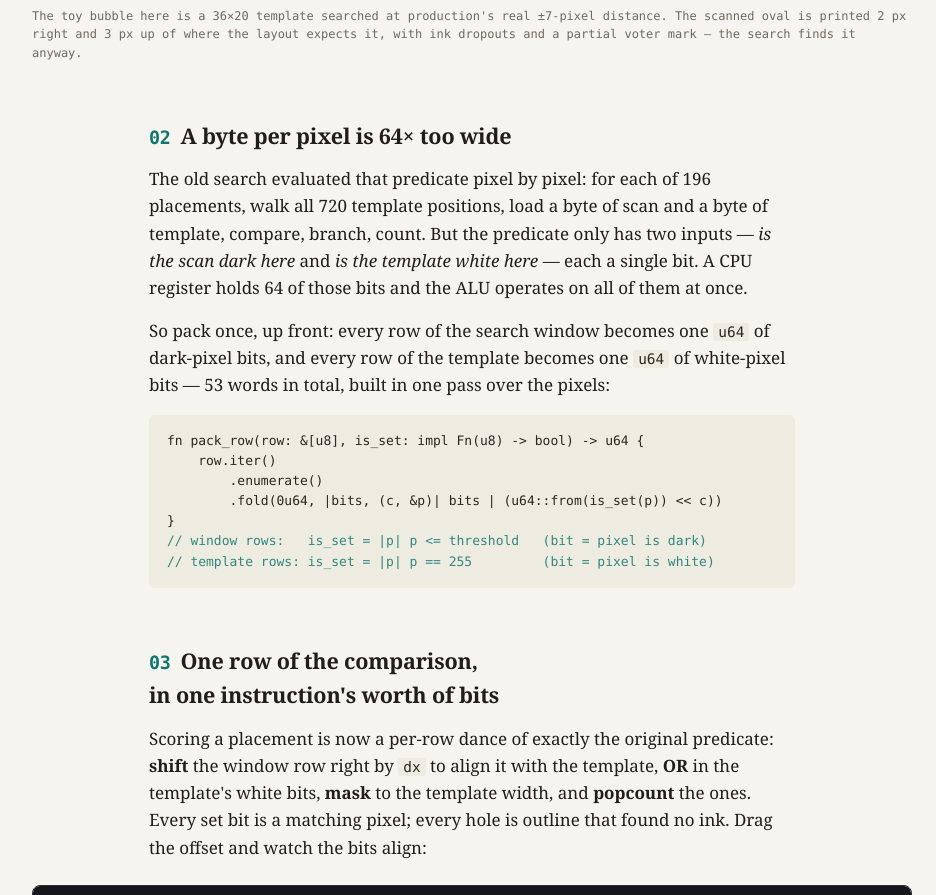
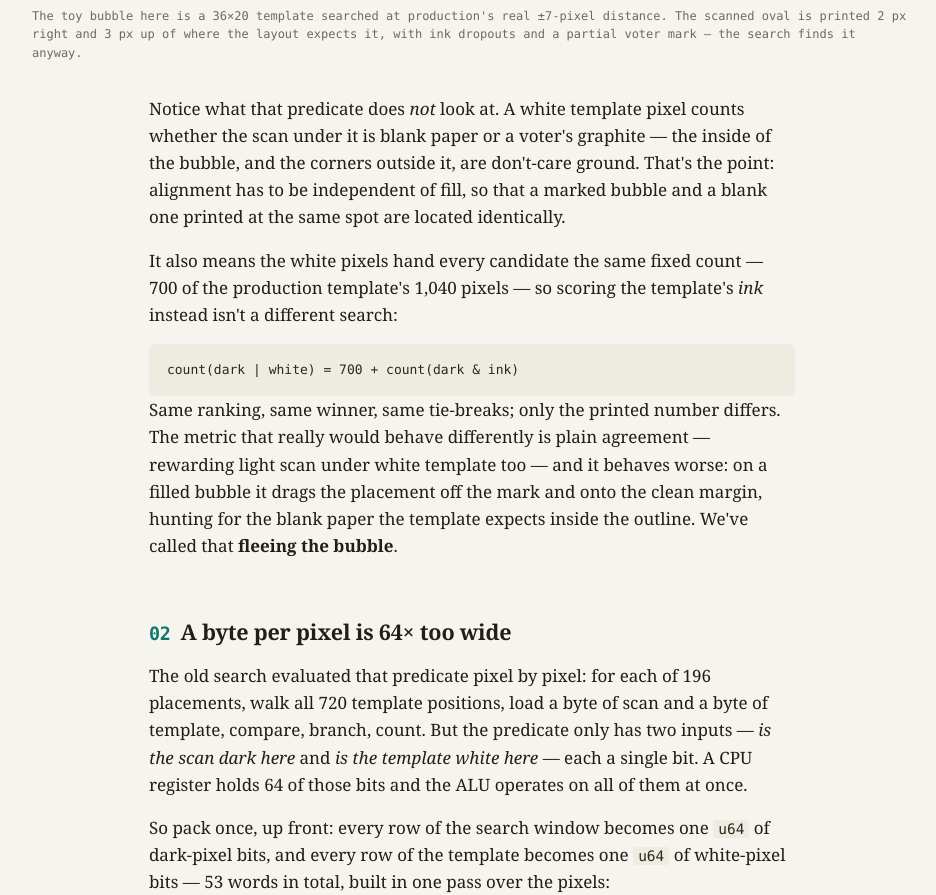
Before and after one commit to votingworks/explainers, a plain HTML site: page bubble-popcount.html in a window 1280 px wide. Shown: the part 1455-2350 px from the top of the page, without its empty margins (168-1104 px from the left). Drawn offline with Linux system fonts and the light colour scheme.

Commit message:
Explain why the match score ORs the template's white pixels
Answers a review question on PR #9094: the white pixels are counted unconditionally, so they hand every candidate the same fixed 700 and `count(dark | white) == 700 + count(dark & ink)` — the same search, not a different one. What the OR buys is invariance to fill, which is what keeps a marked bubble from fleeing the bubble under a plain-agreement metric.

Co-Authored-By: Claude Opus 5 (1M context) <noreply@anthropic.com>

```diff
--- a/bubble-popcount.html
+++ b/bubble-popcount.html
@@ -269,6 +269,19 @@
 </div>
 
 <div class="col">
+  <p>Notice what that predicate does <em>not</em> look at. A white template pixel counts whether the scan
+  under it is blank paper or a voter's graphite — the inside of the bubble, and the corners outside it, are
+  don't-care ground. That's the point: alignment has to be independent of fill, so that a marked bubble and
+  a blank one printed at the same spot are located identically.</p>
+  <p>It also means the white pixels hand every candidate the same fixed count — 700 of the production
+  template's 1,040 pixels — so scoring the template's <em>ink</em> instead isn't a different search:</p>
+  <pre><code>count(dark | white) = 700 + count(dark &amp; ink)</code></pre>
+  <p>Same ranking, same winner, same tie-breaks; only the printed number differs. The metric that really
+  would behave differently is plain agreement — rewarding light scan under white template too — and it
+  behaves worse: on a filled bubble it drags the placement off the mark and onto the clean margin, hunting
+  for the blank paper the template expects inside the outline. We've called that <strong>fleeing the
+  bubble</strong>.</p>
+
   <h2><span class="sec-num">02</span>A byte per pixel is 64× too wide</h2>
   <p>The old search evaluated that predicate pixel by pixel: for each of 196 placements, walk all 720
   template positions, load a byte of scan and a byte of template, compare, branch, count. But the predicate
```
